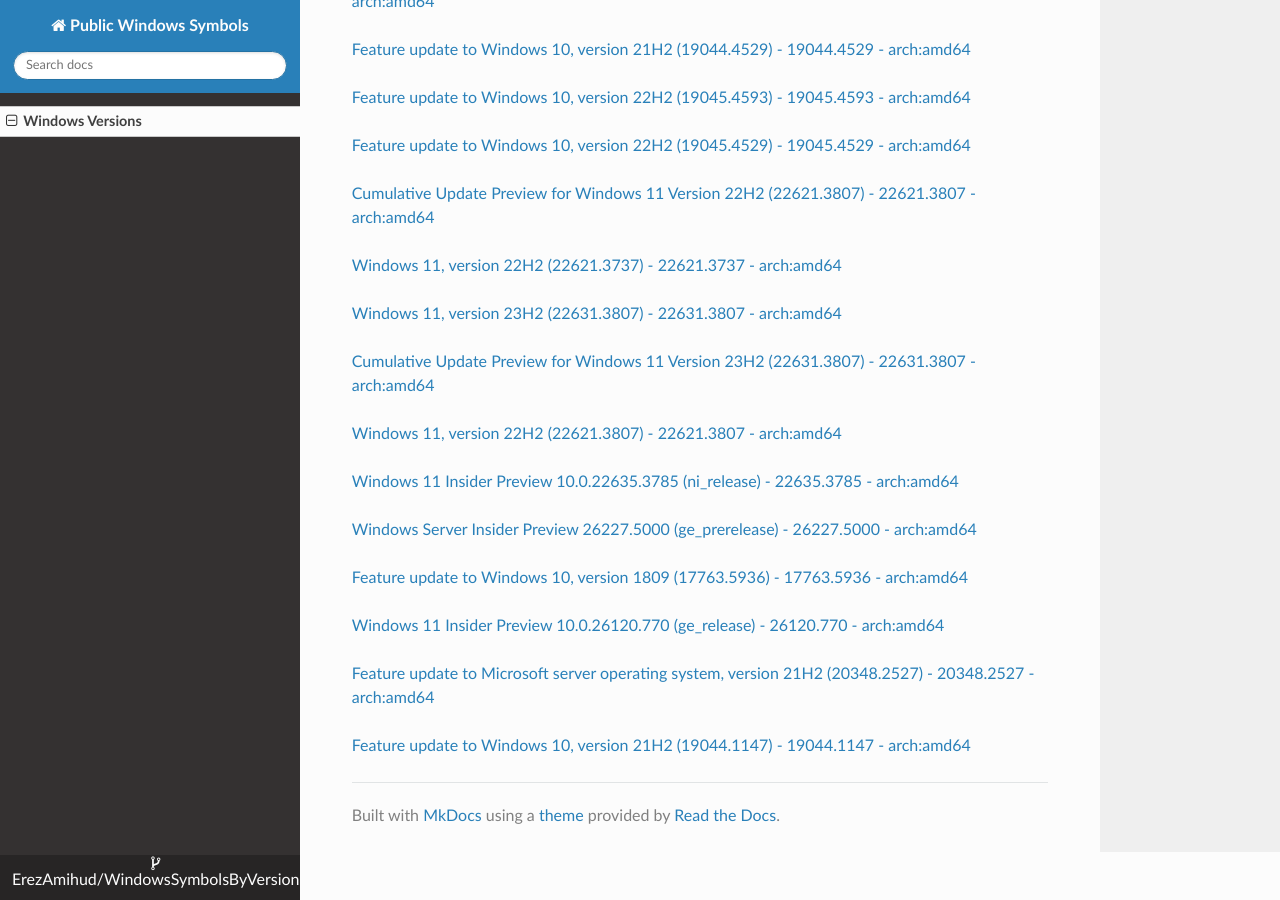
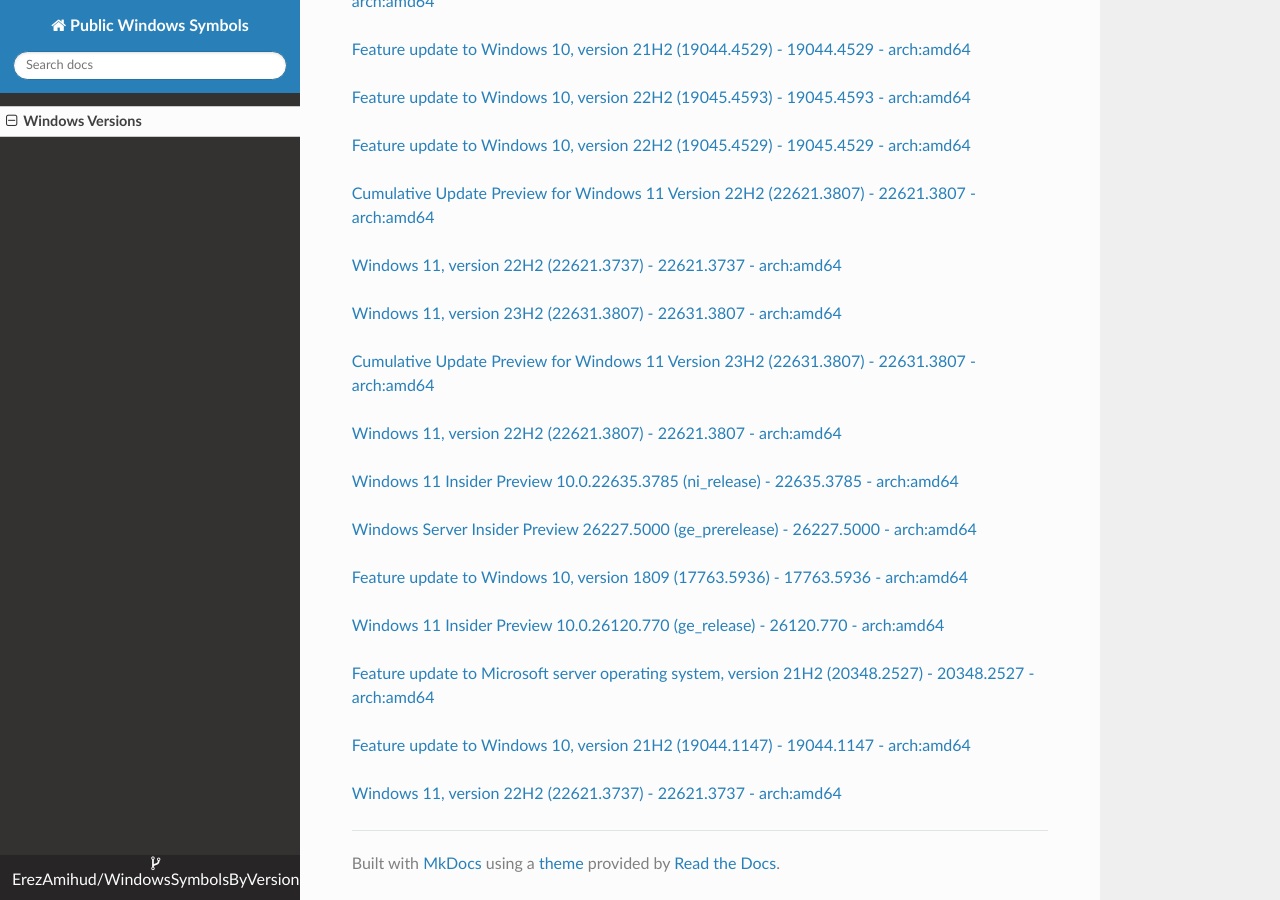
Before and after one commit to ErezAmihud/WindowsSymbolsByVersion, an MkDocs documentation site: the page built from docs/index.md, in a window 1280 px wide and 900 px high, scrolled down 13037 px. Built offline with MkDocs 1.6.1, drawn with Linux system fonts in a browser that asks for light colours; nearby versions of some CDN libraries.

Commit message:
Automated commit, add manifest for bccff4b8-ac15-412d-b965-f146e7c22365

```diff
--- a/docs/index.md
+++ b/docs/index.md
@@ -685,3 +685,6 @@
 
 
 [Feature update to Windows 10, version 21H2 (19044.1147) - 19044.1147 - arch:amd64](https://github.com/ErezAmihud/WindowsSymbolsByVersion/blob/main/manifests/bf929762-ae43-4e9f-8a69-cdb0ccca01ef.manifest)
+
+
+[Windows 11, version 22H2 (22621.3737) - 22621.3737 - arch:amd64](https://github.com/ErezAmihud/WindowsSymbolsByVersion/blob/main/manifests/bccff4b8-ac15-412d-b965-f146e7c22365.manifest)
```
Also changed, not shown: process_builds.json (+1 -1 lines).
